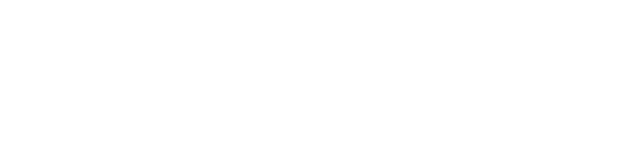
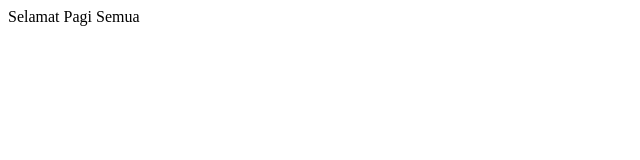
Before and after one commit to sutejo2098/prakerja, a plain HTML site: page index.html in a window 1280 px wide. Shown: the whole page, without its empty margins (0-640 px from the left). Drawn offline with Linux system fonts and the light colour scheme.

Commit message:
Second commit

```diff
--- a/index.html
+++ b/index.html
@@ -8,5 +8,7 @@
 </head>
 <body>
 
+    Selamat Pagi Semua
+
 </body>
 </html>
```
